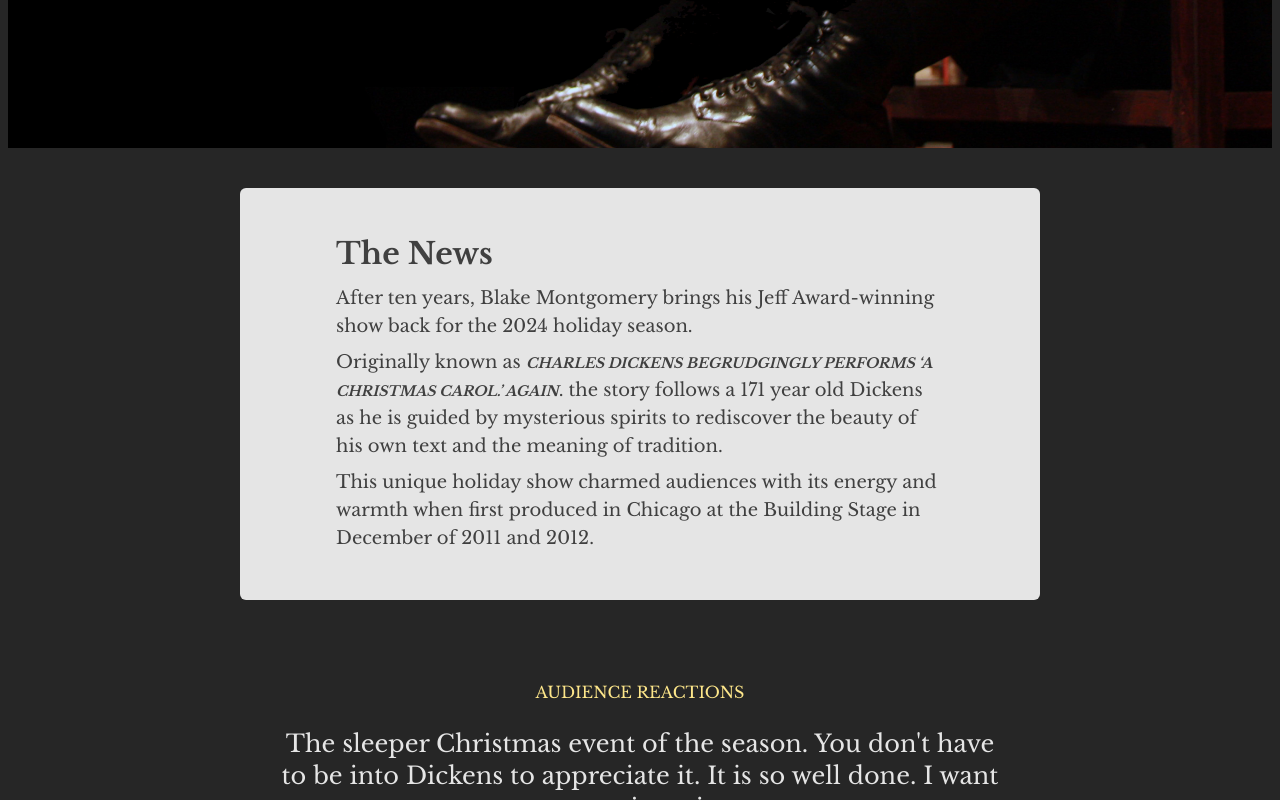
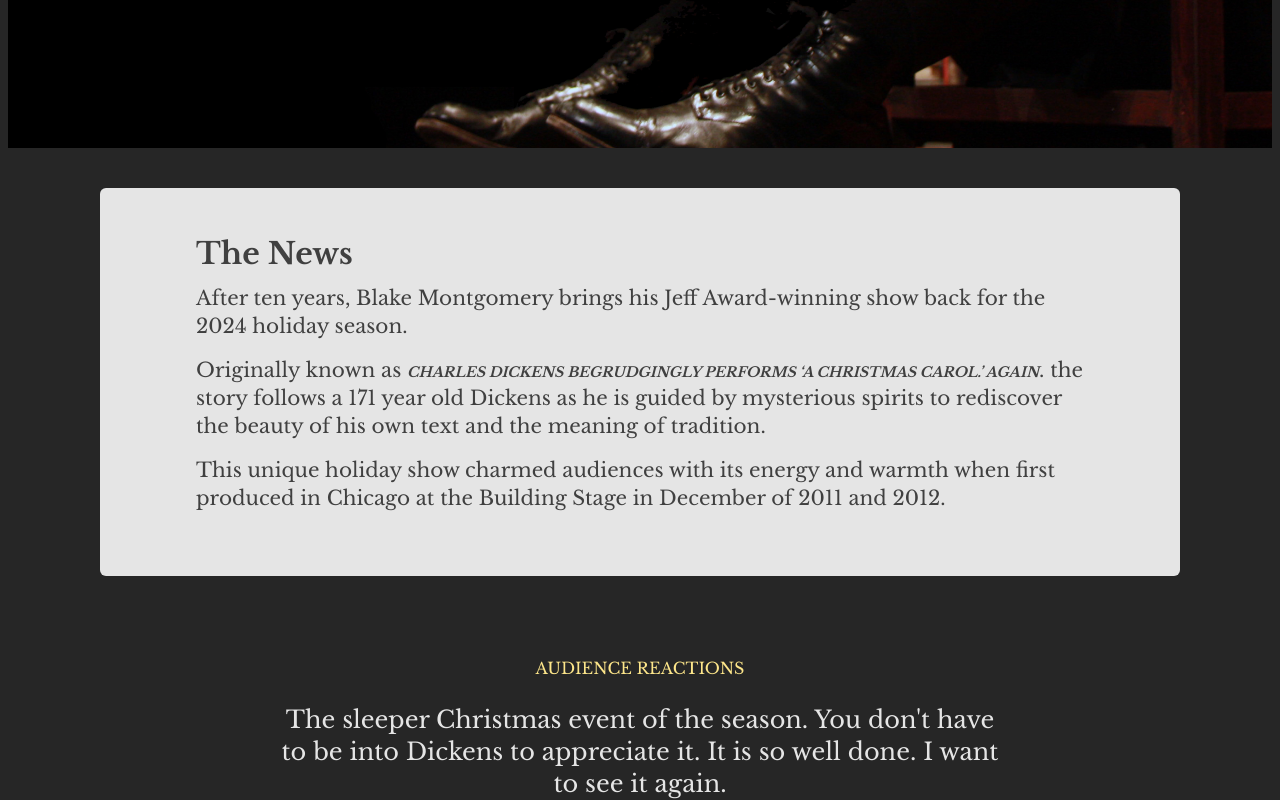
Before and after one commit to montblake/begrudgingly, a Next.js app: page / in a window 1280 px wide. Shown: the part 660-1460 px from the top of the page. Built offline with nearby package versions, Linux system fonts and the light colour scheme.

Commit message:
Resize news component

```diff
--- a/app/components/news.tsx
+++ b/app/components/news.tsx
@@ -2,13 +2,13 @@ export default function News() {
   return (
     <div className="px-2 flex justify-center">
 
-      < div className="bg-neutral-200 text-neutral-700 flex flex-col p-4 pt-4 pb-8 rounded-md md:mx-16 md:my-8 md:py-12 md:px-24 max-w-[800px]" >
+      < div className="bg-neutral-200 text-neutral-700 flex flex-col p-4 pt-4 pb-8 rounded-md md:mx-16 md:my-8 md:pt-12 md:pb-16 md:px-24  max-w-[1080px]" >
         <h2 className="text-lg md:text-2xl lg:text-3xl font-bold mb-1 md:mb-2 lg:mb-3" > The News</h2>
-        <p className=" text-xs md:text-base lg:text-lg mb-2">After ten years, Blake Montgomery brings his Jeff Award-winning show back for the 2024 holiday season.</p>
-        < p className=" text-xs md:text-base lg:text-lg mb-2" >Originally known as <span className="font-bold italic text-sm">
+        <p className=" text-xs md:text-lg lg:text-xl mb-2 md:mb-3 lg:mb-4">After ten years, Blake Montgomery brings his Jeff Award-winning show back for the 2024 holiday season.</p>
+        < p className=" text-xs md:text-lg lg:text-xl mb-2 md:mb-3 lg:mb-4" >Originally known as <span className="font-bold italic text-sm">
           CHARLES DICKENS BEGRUDGINGLY PERFORMS &lsquo;A CHRISTMAS CAROL.&rsquo; AGAIN
         </span>. the story follows a 171 year old Dickens as he is guided by mysterious spirits to rediscover the beauty of his own text and the meaning of tradition. </p>
-        <p className="text-xs md:text-base lg:text-lg">
+        <p className="text-xs md:text-lg lg:text-xl">
           This unique holiday show charmed audiences with its energy and warmth when first produced in Chicago at the Building Stage in December of 2011 and 2012.</p>
 
 
```
